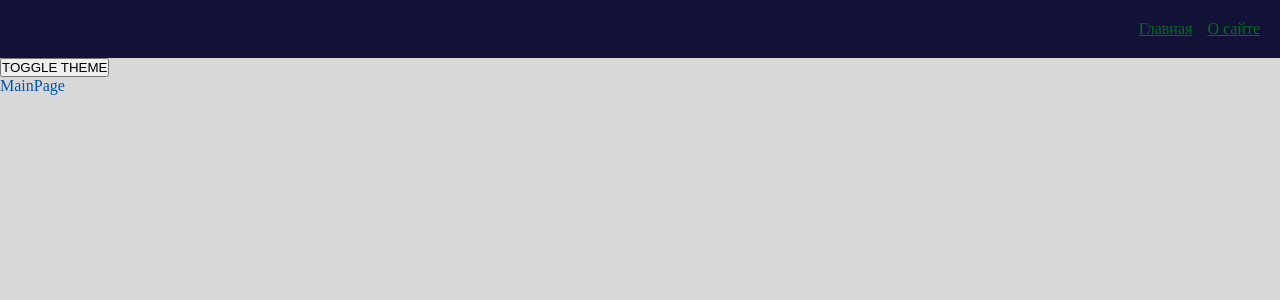
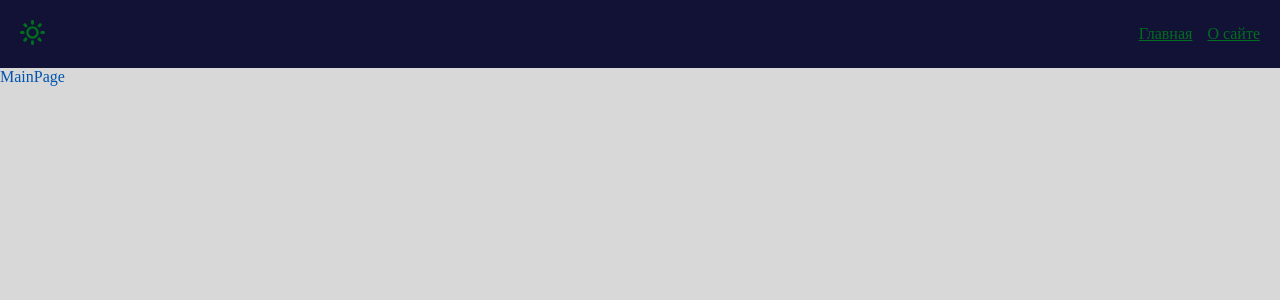
Before and after one commit to damnnou/react-production, a React app: page / in a window 1280 px wide. Shown: the top 300 px of the page. Built offline with nearby package versions, Linux system fonts and the light colour scheme; the HTML template or start-up script is replaced by a standard one.

Commit message:
create Button ui in shared, add icon from react icons

```diff
--- a/package.json
+++ b/package.json
@@ -83,6 +83,7 @@
         "react": "^17.0.2",
         "react-dom": "^17.0.2",
         "react-i18next": "^11.15.5",
+        "react-icons": "^5.0.1",
         "react-redux": "^7.2.6",
         "react-router-dom": "^6.2.1"
     }
--- a/src/app/App.tsx
+++ b/src/app/App.tsx
@@ -7,11 +7,10 @@ import { classNames } from "shared/lib/classNames/classNames";
 import { NavBar } from "widgets/NavBar";
 
 const App = () => {
-    const { theme, handleToggleTheme } = useTheme();
+    const { theme } = useTheme();
     return (
         <div className={classNames("app", {}, [theme])}>
             <NavBar />
-            <button onClick={handleToggleTheme}>TOGGLE THEME</button>
             <AppRouter />
         </div>
     );
--- a/src/app/providers/ThemeProvider/index.ts
+++ b/src/app/providers/ThemeProvider/index.ts
@@ -1,4 +1,5 @@
 import ThemeProvider from "./ui/ThemeProvider";
 import { useTheme } from "./lib/useTheme";
+import { Theme } from "./lib/ThemeContext";
 
-export { ThemeProvider, useTheme };
+export { ThemeProvider, useTheme, Theme };
--- a/src/app/types/global.d.ts
+++ b/src/app/types/global.d.ts
@@ -5,3 +5,7 @@ declare module "*.scss" {
     const classNames: IClassNames;
     export = classNames;
 }
+
+declare module "*.png";
+declare module "*.jpg";
+declare module "*.jpeg";
--- /dev/null
+++ b/src/shared/ui/Button/index.ts
@@ -0,0 +1 @@
+export { Button } from "./ui/Button";
--- /dev/null
+++ b/src/shared/ui/Button/ui/Button.module.scss
@@ -0,0 +1,11 @@
+.Button {
+    cursor: pointer;
+}
+
+.clear {
+    padding: 0;
+    margin: 0;
+    border: none;
+    background: none;
+    outline: none;
+}
--- /dev/null
+++ b/src/shared/ui/Button/ui/Button.tsx
@@ -0,0 +1,26 @@
+import React, { ButtonHTMLAttributes, FC } from "react";
+import { classNames } from "shared/lib/classNames/classNames";
+import cls from "./Button.module.scss";
+import { useTheme } from "app/providers/ThemeProvider";
+import { ImSun } from "react-icons/im";
+
+export enum ThemeButton {
+    CLEAR = "clear",
+}
+
+interface ButtonProps extends ButtonHTMLAttributes<HTMLButtonElement> {
+    className?: string;
+    theme?: ThemeButton;
+}
+
+export const Button: FC<ButtonProps> = (props) => {
+    const { className, children, theme, ...otherProps } = props;
+    return (
+        <button
+            className={classNames(cls.Button, {}, [className, cls[theme]])}
+            {...otherProps}
+        >
+            {children}
+        </button>
+    );
+};
--- /dev/null
+++ b/src/shared/ui/ThemeSwitcher/index.ts
@@ -0,0 +1 @@
+export { ThemeSwitcher } from "./ui/ThemeSwitcher";
--- /dev/null
+++ b/src/shared/ui/ThemeSwitcher/ui/ThemeSwitcher.module.scss
@@ -0,0 +1,14 @@
+.navbar {
+    width: 100%;
+    height: var(--navbar-height);
+    background: var(--inverted-bg-color);
+    display: flex;
+    align-items: center;
+    padding: 20px;
+}
+
+.icon {
+    color: var(--inverted-primary-color);
+    width: 25px;
+    height: 25px;
+}
--- /dev/null
+++ b/src/shared/ui/ThemeSwitcher/ui/ThemeSwitcher.tsx
@@ -0,0 +1,24 @@
+import React from "react";
+import { classNames } from "shared/lib/classNames/classNames";
+import cls from "./ThemeSwitcher.module.scss";
+import { useTheme, Theme } from "app/providers/ThemeProvider";
+import { ImSun } from "react-icons/im";
+import { Button } from "shared/ui/Button";
+import { ThemeButton } from "shared/ui/Button/ui/Button";
+
+interface ThemeSwitcherProps {
+    className?: string;
+}
+
+export const ThemeSwitcher = ({ className }: ThemeSwitcherProps) => {
+    const { theme, handleToggleTheme } = useTheme();
+    return (
+        <Button
+            theme={ThemeButton.CLEAR}
+            className={classNames(cls.ThemeSwitcher, {}, [className])}
+            onClick={handleToggleTheme}
+        >
+            <ImSun className={classNames(cls.icon, {}, [className])} />
+        </Button>
+    );
+};
--- a/src/widgets/NavBar/ui/NavBar.tsx
+++ b/src/widgets/NavBar/ui/NavBar.tsx
@@ -3,6 +3,7 @@ import { Link } from "react-router-dom";
 import { classNames } from "shared/lib/classNames/classNames";
 import cls from "./NavBar.module.scss";
 import AppLink, { AppLinkTheme } from "shared/ui/AppLink/AppLink";
+import { ThemeSwitcher } from "shared/ui/ThemeSwitcher";
 
 interface NavBarProps {
     className?: string;
@@ -11,6 +12,7 @@ interface NavBarProps {
 export const NavBar = ({ className }: NavBarProps) => {
     return (
         <div className={classNames(cls.navbar, {}, [className])}>
+            <ThemeSwitcher className={"asdasd"} />
             <div className={cls.links}>
                 <AppLink
                     theme={AppLinkTheme.SECONDARY}
```
Also changed, not shown: 2 other files (tests, documents, lock files or other folders).
